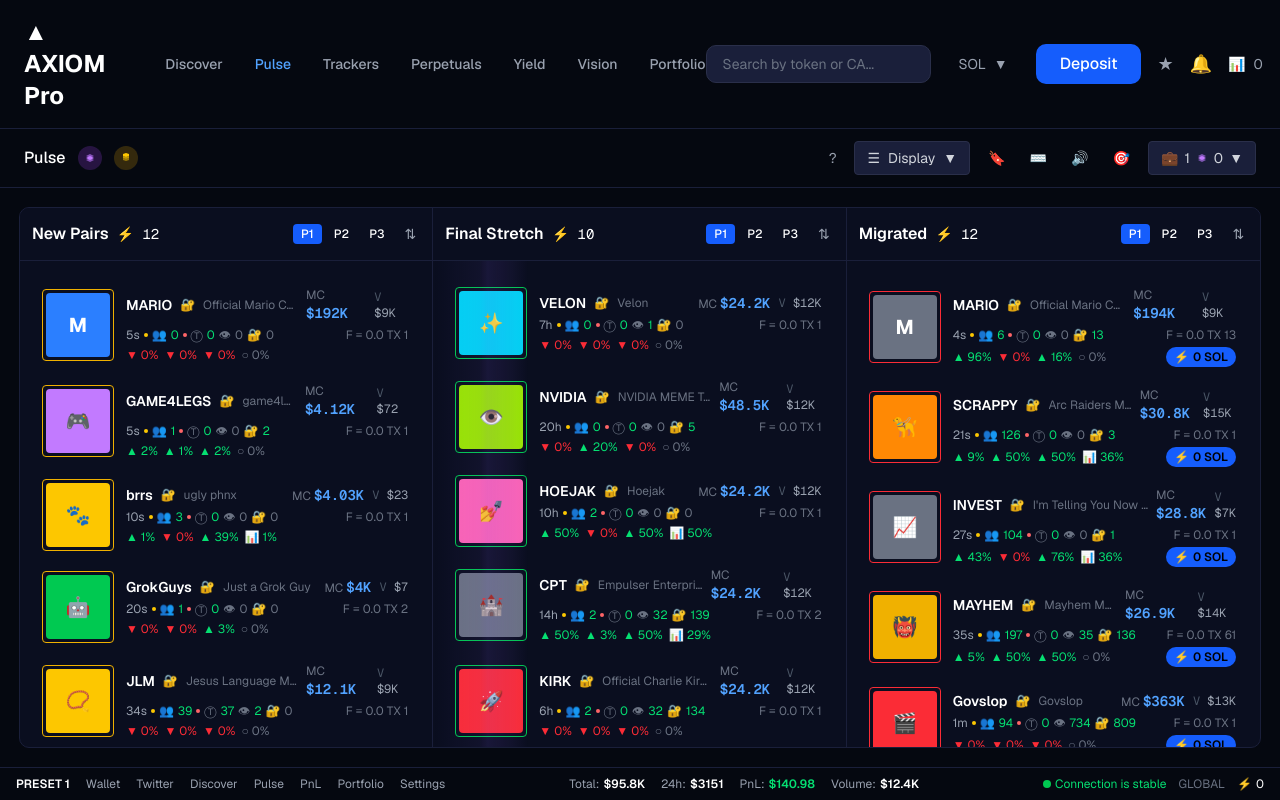
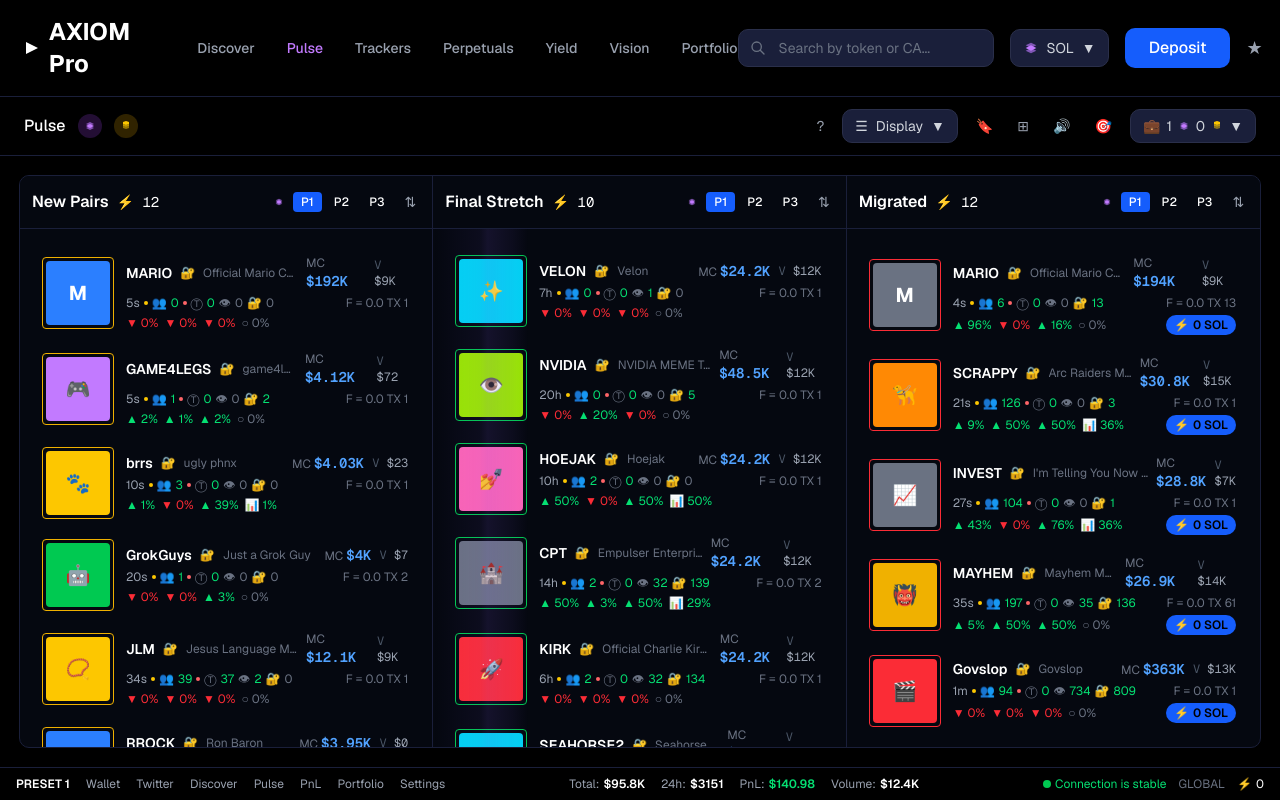
Before and after one commit to NysaPahari/Token-trading-table_Axiom, a Next.js app: page / in a window 1280 px wide. Built offline with nearby package versions, Linux system fonts and the light colour scheme.

Commit message:
adjustments

```diff
--- a/components/bottom-bar.tsx
+++ b/components/bottom-bar.tsx
@@ -2,7 +2,7 @@
 
 export function BottomBar() {
   return (
-    <div className="w-full bg-[#050810] border-t border-[#1a1f3a] px-4 py-2 flex items-center justify-between text-xs text-gray-400">
+    <div className="w-full bg-[#000000] border-t border-[#1a1f3a] px-4 py-2 flex items-center justify-between text-xs text-gray-400">
       <div className="flex items-center gap-4">
         <span className="text-white font-semibold">PRESET 1</span>
         <a href="#" className="hover:text-white transition-colors">Wallet</a>
--- a/components/column-section.tsx
+++ b/components/column-section.tsx
@@ -84,13 +84,20 @@ export function ColumnSection({
   return (
     <div className="flex-shrink-0 w-1/3 h-full flex flex-col border-r border-[#1a1f3a] last:border-r-0 overflow-hidden relative">
       {/* Column header - sticky */}
-      <div className="bg-[#0a0e1f] border-b border-[#1a1f3a] p-3 sticky top-0 z-40 flex items-center justify-between flex-shrink-0">
+      <div className="bg-[#050810] border-b border-[#1a1f3a] p-3 sticky top-0 z-40 flex items-center justify-between flex-shrink-0">
         <div className="flex items-center gap-2">
           <h2 className="text-base font-semibold text-white">{title}</h2>
           <span className="text-sm font-mono text-white">⚡ {tokens.length}</span>
         </div>
         <div className="flex items-center gap-2">
           <div className="flex items-center gap-1">
+            <button className="w-5 h-5 rounded flex items-center justify-center text-purple-400 hover:bg-purple-500/20 transition-colors">
+              <svg width="10" height="10" viewBox="0 0 12 12" fill="none">
+                <path d="M2 4L6 2L10 4L6 6L2 4Z" fill="currentColor" opacity="0.6"/>
+                <path d="M2 8L6 6L10 8L6 10L2 8Z" fill="currentColor" opacity="0.6"/>
+                <path d="M2 6L6 4L10 6L6 8L2 6Z" fill="currentColor"/>
+              </svg>
+            </button>
             <button className="px-2 py-0.5 text-xs font-medium bg-blue-600 text-white rounded">P1</button>
             <button className="px-2 py-0.5 text-xs font-medium text-white hover:bg-[#1a1f3a] rounded transition-colors">P2</button>
             <button className="px-2 py-0.5 text-xs font-medium text-white hover:bg-[#1a1f3a] rounded transition-colors">P3</button>
--- a/components/header.tsx
+++ b/components/header.tsx
@@ -2,10 +2,15 @@
 
 export function Header() {
   return (
-    <header className="bg-[#050810] border-b border-[#1a1f3a] sticky top-0 z-50">
+    <header className="bg-[#000000] border-b border-[#1a1f3a] sticky top-0 z-50">
       <div className="px-6 py-4 flex items-center justify-between">
         <div className="flex items-center gap-3">
-          <div className="text-2xl font-bold text-white">▲ AXIOM Pro</div>
+          <div className="flex items-center gap-2">
+            <div className="w-6 h-6 flex items-center justify-center">
+              <div className="w-0 h-0 border-l-[12px] border-l-white border-t-[6px] border-t-transparent border-b-[6px] border-b-transparent"></div>
+            </div>
+            <div className="text-2xl font-bold text-white">AXIOM Pro</div>
+          </div>
           <nav className="flex gap-8 ml-12">
             {['Discover', 'Pulse', 'Trackers', 'Perpetuals', 'Yield', 'Vision', 'Portfolio'].map(
               (item) => (
@@ -13,7 +18,7 @@ export function Header() {
                   key={item}
                   href="#"
                   className={`text-sm font-medium transition-colors ${
-                    item === 'Pulse' ? 'text-blue-400' : 'text-gray-400 hover:text-white'
+                    item === 'Pulse' ? 'text-purple-400' : 'text-gray-400 hover:text-white'
                   }`}
                 >
                   {item}
@@ -24,35 +29,52 @@ export function Header() {
         </div>
 
         <div className="flex items-center gap-4">
-          <input
-            type="text"
-            placeholder="Search by token or CA..."
-            className="bg-[#1a1f3a] border border-[#2a2f4a] rounded-lg px-4 py-2 text-sm text-gray-300 placeholder-gray-500 focus:outline-none focus:border-blue-400"
-          />
-          <button className="flex items-center gap-2 px-3 py-2 text-gray-400 hover:text-white text-sm">
+          <div className="relative">
+            <input
+              type="text"
+              placeholder="Search by token or CA..."
+              className="bg-[#1a1f3a] border border-[#2a2f4a] rounded-lg pl-10 pr-4 py-2 text-sm text-gray-300 placeholder-gray-500 focus:outline-none focus:border-blue-400 w-64"
+            />
+            <svg className="absolute left-3 top-1/2 transform -translate-y-1/2 w-4 h-4 text-gray-500" fill="none" stroke="currentColor" viewBox="0 0 24 24">
+              <path strokeLinecap="round" strokeLinejoin="round" strokeWidth={2} d="M21 21l-6-6m2-5a7 7 0 11-14 0 7 7 0 0114 0z" />
+            </svg>
+          </div>
+          <button className="flex items-center gap-2 px-3 py-2 bg-[#1a1f3a] border border-[#2a2f4a] rounded-lg text-gray-300 hover:bg-[#2a2f4a] text-sm transition-colors">
+            <svg width="16" height="16" viewBox="0 0 12 12" fill="none" className="text-purple-400">
+              <path d="M2 4L6 2L10 4L6 6L2 4Z" fill="currentColor" opacity="0.6"/>
+              <path d="M2 8L6 6L10 8L6 10L2 8Z" fill="currentColor" opacity="0.6"/>
+              <path d="M2 6L6 4L10 6L6 8L2 6Z" fill="currentColor"/>
+            </svg>
             <span>SOL</span>
             <span>▼</span>
           </button>
           <button className="bg-blue-600 hover:bg-blue-700 px-6 py-2 rounded-lg font-medium text-white transition-colors">
             Deposit
           </button>
-          <span className="text-gray-400 cursor-pointer text-lg">★</span>
-          <span className="text-gray-400 cursor-pointer text-lg">🔔</span>
-          <div className="flex items-center gap-2 text-gray-400 text-sm cursor-pointer">
-            <span>📊</span>
+          <button className="text-gray-400 hover:text-white text-lg transition-colors">★</button>
+          <button className="text-gray-400 hover:text-white text-lg transition-colors">🔔</button>
+          <button className="flex items-center gap-1.5 px-3 py-2 bg-[#1a1f3a] border border-[#2a2f4a] rounded-lg text-gray-300 hover:bg-[#2a2f4a] transition-colors text-sm">
+            <span>💼</span>
             <span>0</span>
-          </div>
-          <div className="flex items-center gap-2 text-gray-400 text-sm cursor-pointer">
-            <span>💎</span>
+            <svg width="12" height="12" viewBox="0 0 12 12" fill="none" className="text-purple-400">
+              <path d="M2 4L6 2L10 4L6 6L2 4Z" fill="currentColor" opacity="0.6"/>
+              <path d="M2 8L6 6L10 8L6 10L2 8Z" fill="currentColor" opacity="0.6"/>
+              <path d="M2 6L6 4L10 6L6 8L2 6Z" fill="currentColor"/>
+            </svg>
             <span>0</span>
-          </div>
-          <button className="text-gray-400 hover:text-white text-lg">▼</button>
-          <button className="text-gray-400 hover:text-white text-lg">👤</button>
+            <svg width="12" height="12" viewBox="0 0 12 12" fill="none" className="text-yellow-400">
+              <path d="M3 2L6 1L9 2V4L6 5L3 4V2Z" fill="currentColor"/>
+              <path d="M3 4L6 5L9 4V6L6 7L3 6V4Z" fill="currentColor" opacity="0.7"/>
+              <path d="M3 6L6 7L9 6V8L6 9L3 8V6Z" fill="currentColor" opacity="0.5"/>
+            </svg>
+            <span>▼</span>
+          </button>
+          <button className="text-gray-400 hover:text-white text-lg transition-colors">👤</button>
         </div>
       </div>
 
       {/* Tab section with controls */}
-      <div className="px-6 py-3 flex items-center gap-4 border-t border-[#1a1f3a]">
+      <div className="px-6 py-3 flex items-center gap-4 border-t border-[#1a1f3a] bg-[#000000]">
         <div className="flex items-center gap-3">
           <span className="text-white font-medium text-base">Pulse</span>
           {/* Solana logo icon */}
@@ -73,17 +95,17 @@ export function Header() {
           </button>
         </div>
         <div className="ml-auto flex items-center gap-3">
-          <button className="text-gray-400 hover:text-white p-1.5 text-sm">?</button>
-          <button className="flex items-center gap-2 bg-[#1a1f3a] border border-[#2a2f4a] rounded px-3 py-1.5 text-gray-300 hover:bg-[#2a2f4a] transition-colors text-sm">
+          <button className="text-gray-400 hover:text-white p-1.5 text-sm transition-colors">?</button>
+          <button className="flex items-center gap-2 bg-[#1a1f3a] border border-[#2a2f4a] rounded-lg px-3 py-1.5 text-gray-300 hover:bg-[#2a2f4a] transition-colors text-sm">
             <span>☰</span>
             <span>Display</span>
             <span>▼</span>
           </button>
-          <button className="text-gray-400 hover:text-white p-1.5 text-sm">🔖</button>
-          <button className="text-gray-400 hover:text-white p-1.5 text-sm">⌨️</button>
-          <button className="text-gray-400 hover:text-white p-1.5 text-sm">🔊</button>
-          <button className="text-gray-400 hover:text-white p-1.5 text-sm">🎯</button>
-          <button className="flex items-center gap-1.5 bg-[#1a1f3a] border border-[#2a2f4a] rounded px-3 py-1.5 text-gray-300 hover:bg-[#2a2f4a] transition-colors text-sm">
+          <button className="text-gray-400 hover:text-white p-1.5 text-sm transition-colors">🔖</button>
+          <button className="text-gray-400 hover:text-white p-1.5 text-sm transition-colors">⊞</button>
+          <button className="text-gray-400 hover:text-white p-1.5 text-sm transition-colors">🔊</button>
+          <button className="text-gray-400 hover:text-white p-1.5 text-sm transition-colors">🎯</button>
+          <button className="flex items-center gap-1.5 bg-[#1a1f3a] border border-[#2a2f4a] rounded-lg px-3 py-1.5 text-gray-300 hover:bg-[#2a2f4a] transition-colors text-sm">
             <span>💼</span>
             <span>1</span>
             <svg width="12" height="12" viewBox="0 0 12 12" fill="none" className="text-purple-400">
@@ -92,6 +114,11 @@ export function Header() {
               <path d="M2 6L6 4L10 6L6 8L2 6Z" fill="currentColor"/>
             </svg>
             <span>0</span>
+            <svg width="12" height="12" viewBox="0 0 12 12" fill="none" className="text-yellow-400">
+              <path d="M3 2L6 1L9 2V4L6 5L3 4V2Z" fill="currentColor"/>
+              <path d="M3 4L6 5L9 4V6L6 7L3 6V4Z" fill="currentColor" opacity="0.7"/>
+              <path d="M3 6L6 7L9 6V8L6 9L3 8V6Z" fill="currentColor" opacity="0.5"/>
+            </svg>
             <span>▼</span>
           </button>
         </div>
--- a/components/pulse-interface.tsx
+++ b/components/pulse-interface.tsx
@@ -703,10 +703,10 @@ const MOCK_TOKENS = {
 
 export function PulseInterface() {
   return (
-    <div className="h-screen bg-[#050810] text-white flex flex-col overflow-hidden">
+    <div className="h-screen bg-[#000000] text-white flex flex-col overflow-hidden">
       <Header />
       <div className="px-[0.5cm] py-[0.5cm] flex-1 overflow-hidden min-h-0">
-        <div className="w-full h-full bg-[#0a0e1f] rounded-lg border border-[#1a1f3a] overflow-hidden flex flex-col">
+        <div className="w-full h-full bg-[#050810] rounded-lg border border-[#1a1f3a] overflow-hidden flex flex-col">
           <div className="flex flex-1 overflow-hidden min-h-0">
             <ColumnSection
               title="New Pairs"
--- a/components/token-card.tsx
+++ b/components/token-card.tsx
@@ -90,13 +90,13 @@ export function TokenCard({ token, category = 'new-pairs' }: TokenCardProps) {
 
   return (
     <div
-      className="relative p-2.5 bg-[#0a0e1f] hover:bg-[#0f1326] transition-all duration-150 cursor-pointer overflow-hidden"
+      className="relative p-2.5 bg-[#050810] hover:bg-[#0a0e1f] transition-all duration-150 cursor-pointer overflow-hidden"
       onMouseEnter={() => setIsHovered(true)}
       onMouseLeave={() => setIsHovered(false)}
     >
       {/* Label above the box - shown on hover */}
       {isHovered && (category === 'new-pairs' || category === 'final-stretch') && (
-        <div className="absolute -top-7 right-0 bg-[#1a1f3a] text-white text-xs font-semibold px-2 py-1 rounded z-20">
+        <div className="absolute -top-7 right-0 bg-[#1a1f3a] text-white text-xs font-semibold px-2 py-1 rounded-lg z-20">
           <span className="text-white">{getHoverLabel()}: </span>
           <span className="text-green-400">{getLabelValue()}</span>
         </div>
```
